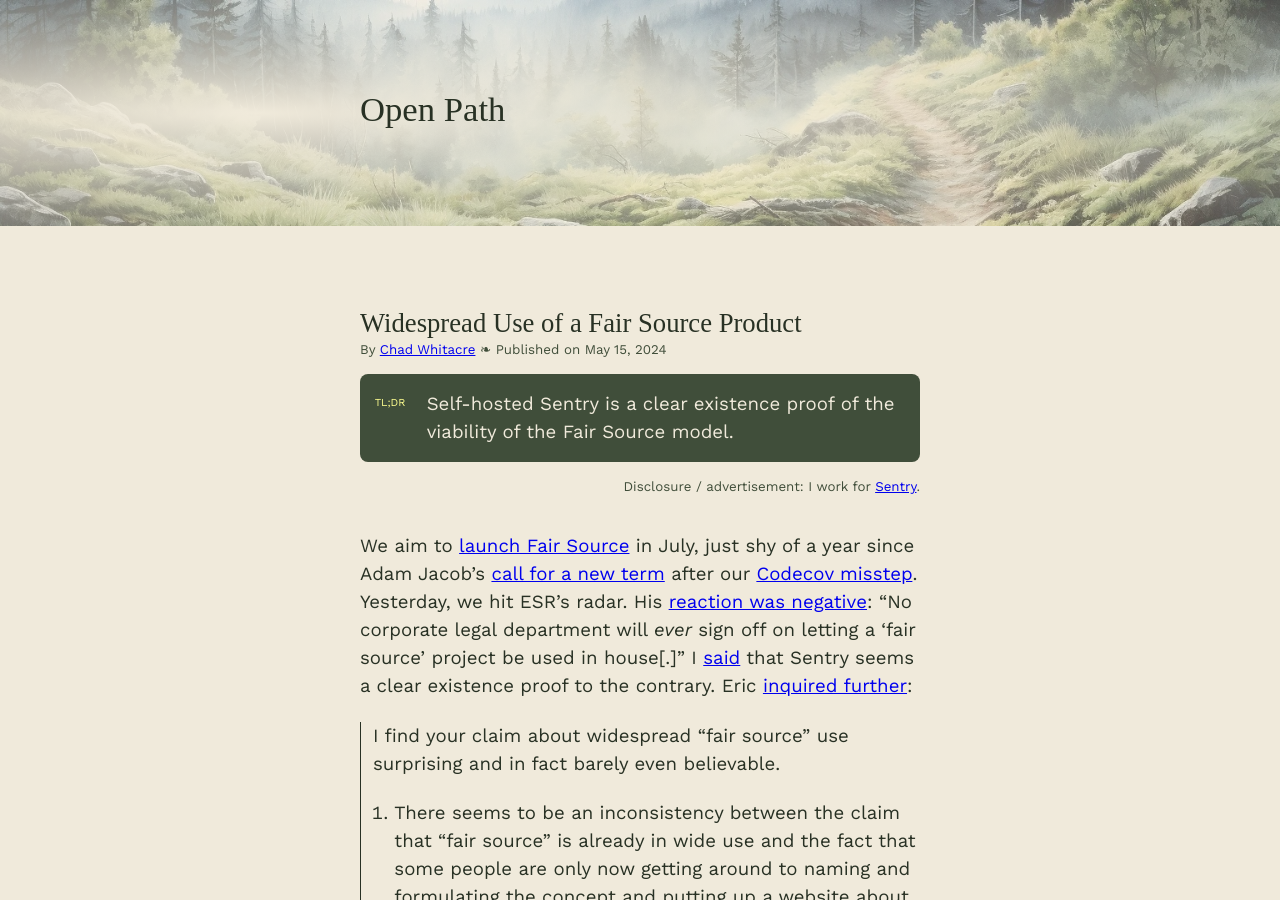
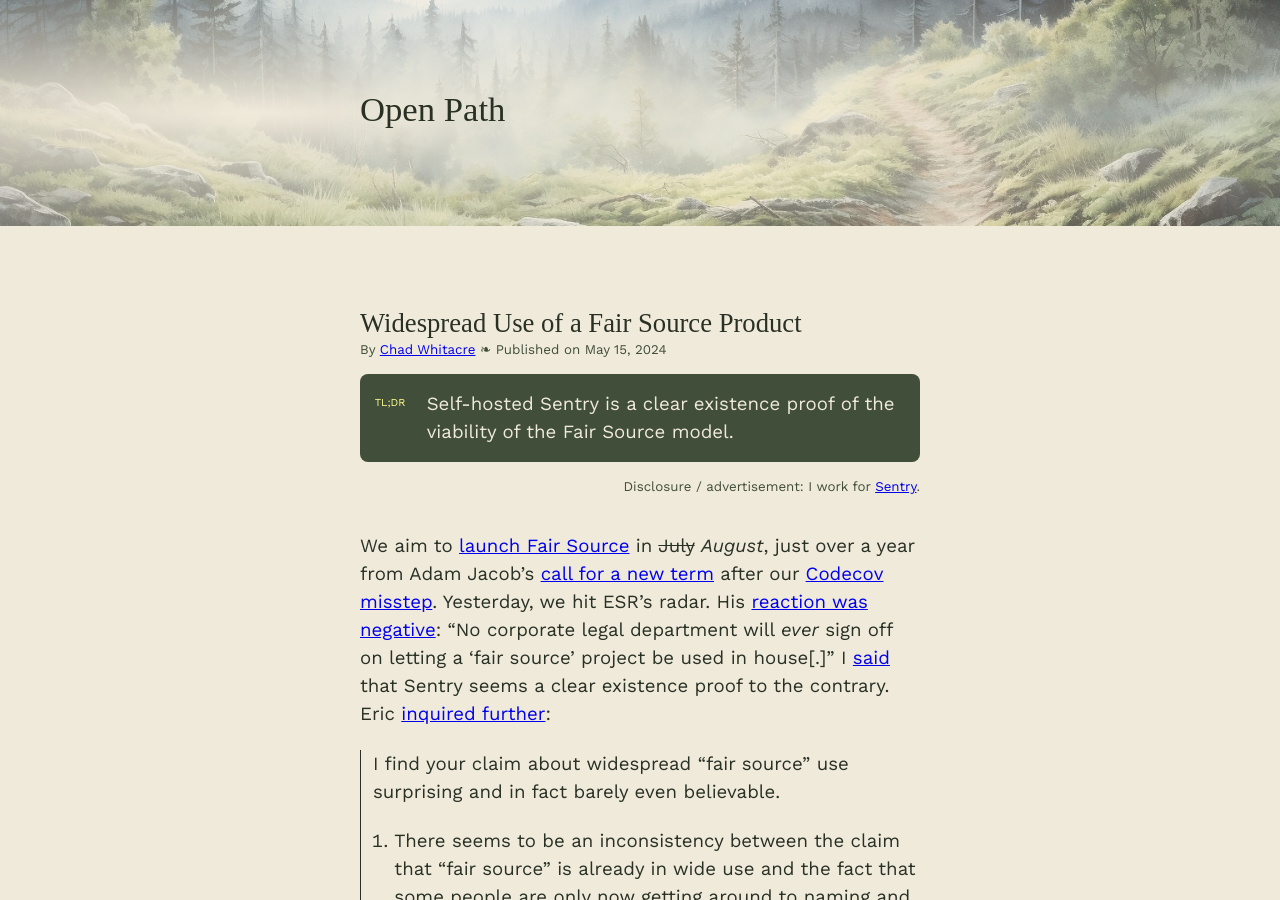
Before and after one commit to chadwhitacre/openpath, a Jekyll site: the page built from _posts/2024-05-15-widespread-use-of-a-fair-source-product.md, in a window 1280 px wide and 900 px high. Built offline with Jekyll 4.4.1, drawn with Linux system fonts in a browser that asks for light colours; some web fonts are replaced; comment, search, counter and statistics services are not loaded.

Commit message:
July => August

```diff
--- a/_posts/2024-05-15-widespread-use-of-a-fair-source-product.md
+++ b/_posts/2024-05-15-widespread-use-of-a-fair-source-product.md
@@ -4,10 +4,10 @@
 ---
 
 We aim to [launch Fair Source](https://github.com/fairsource/fair.io/issues/14)
-in July, just shy of a year since Adam Jacob's [call for a new
+in ~~July~~ _August_, just over a year from Adam Jacob's [call for a new
 term](https://twitter.com/adamhjk/status/1687113805237714944) after our
-[Codecov misstep](https://news.ycombinator.com/item?id=36971490). Yesterday,
-we hit ESR's radar. His [reaction was
+[Codecov misstep](https://news.ycombinator.com/item?id=36971490). Yesterday, we
+hit ESR's radar. His [reaction was
 negative](https://twitter.com/esrtweet/status/1790350881424056680): "No
 corporate legal department will _ever_ sign off on letting a 'fair source'
 project be used in house[.]" I
```
